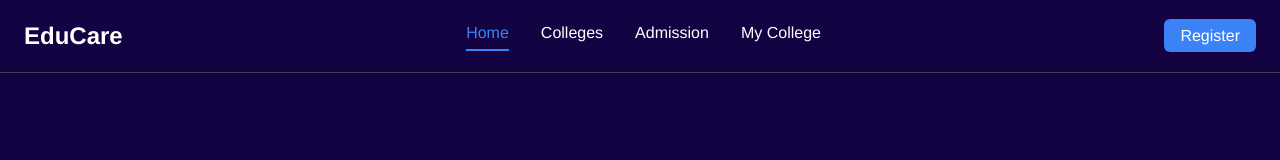
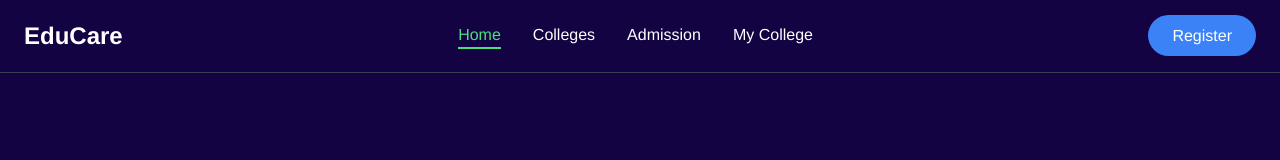
Before and after one commit to parvejme24/edu-care-frontend, a React (Vite) app: page / in a window 1280 px wide. Shown: the top 160 px of the page. Built offline with nearby package versions, Linux system fonts and the light colour scheme.

Commit message:
update banner style

```diff
--- a/src/components/HomeComponents/Banner/Banner.jsx
+++ b/src/components/HomeComponents/Banner/Banner.jsx
@@ -1,6 +1,6 @@
 export default function Banner() {
   return (
-    <div className="bg-[#140342] py-20 px-5 lg:px-0 md:min-h-screen flex items-center justify-center">
+    <div className="bg-[#140342] py-20 px-5 lg:px-0 lg:min-h-screen flex items-center justify-center">
       <div className="container mx-auto grid grid-cols-1 md:grid-cols-2 items-center gap-5 lg:gap-10">
         <div className="text-center md:text-start">
           <h2 className="text-white text-3xl md:text-4xl lg:text-6xl font-bold leading-tight">
--- a/src/components/shared/Navbar/Navbar.jsx
+++ b/src/components/shared/Navbar/Navbar.jsx
@@ -8,7 +8,7 @@ function NavbarLink({ to, children }) {
       to={to}
       className={({ isActive }) =>
         isActive
-          ? "text-blue-500 border-b-2 border-blue-500 pb-1"
+          ? "text-green-400 border-b-2 border-green-400"
           : "text-gray-700 lg:text-white hover:text-blue-500 transition-colors duration-300"
       }
     >
@@ -67,7 +67,7 @@ export default function Navbar() {
         <div className="hidden lg:block">
           <NavLink
             to="/register"
-            className="bg-blue-500 text-white px-4 py-2 rounded-md hover:bg-blue-600 transition-transform duration-300 transform hover:scale-105"
+            className="bg-blue-500 text-white px-6 py-3 rounded-full hover:bg-white hover:text-blue-600 transition-transform duration-300 transform hover:scale-105 "
           >
             Register
           </NavLink>
```
